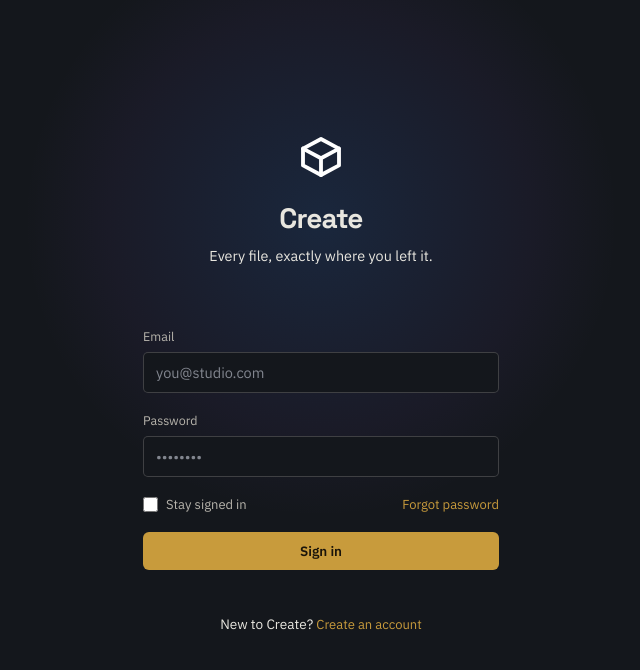
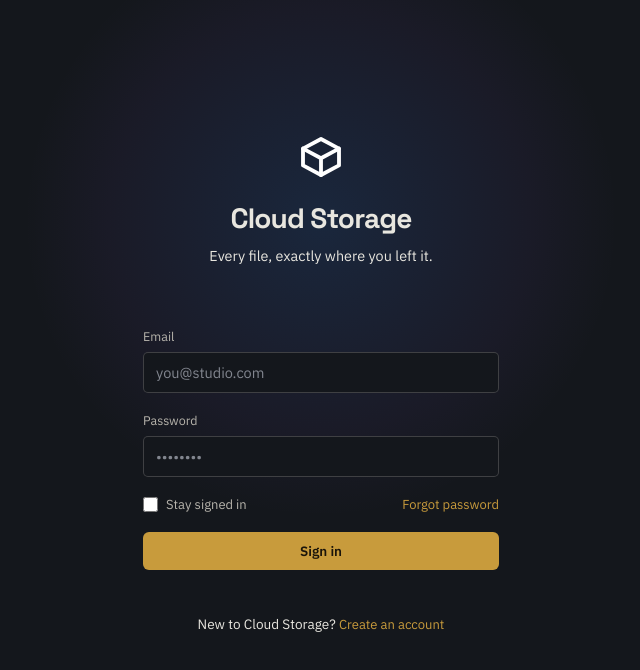
Before and after one commit to mdadnandev/cloud-frontend, a React (Vite) app: page /login in a window 1280 px wide. Shown: the top 670 px of the page, without its empty margins (319-959 px from the left). Built offline with nearby package versions, Linux system fonts and the light colour scheme; no server answers.

Commit message:
Update project

```diff
--- a/src/components/Sidebar.jsx
+++ b/src/components/Sidebar.jsx
@@ -26,7 +26,7 @@ export default function Sidebar({ activeView, onViewChange, onUploadClick, isOpe
               <path d="M2.5 6.5 10 10.5l7.5-4M10 10.5v7" />
             </svg>
           </div>
-          <span>Create</span>
+          <span>Cloud Storage</span>
         </div>
 
         {/* Upload Action */}
--- a/src/pages/LoginPage.jsx
+++ b/src/pages/LoginPage.jsx
@@ -36,7 +36,7 @@ export default function LoginPage() {
             <path d="M2.5 6.5 10 10.5l7.5-4M10 10.5v7" />
           </svg>
         </div>
-        <h1>Create</h1>
+        <h1>Cloud Storage</h1>
         <p>Every file, exactly where you left it.</p>
       </div>
 
@@ -92,7 +92,7 @@ export default function LoginPage() {
         </form>
 
         <div className="auth-foot">
-          New to Create? <Link to="/register" className="link">Create an account</Link>
+          New to Cloud Storage? <Link to="/register" className="link">Create an account</Link>
         </div>
       </div>
     </div>
--- a/src/pages/RegisterPage.jsx
+++ b/src/pages/RegisterPage.jsx
@@ -43,7 +43,7 @@ export default function RegisterPage() {
             <path d="M2.5 6.5 10 10.5l7.5-4M10 10.5v7" />
           </svg>
         </div>
-        <h1>Create</h1>
+        <h1>Cloud Storage</h1>
         <p>Start keeping your files in order.</p>
       </div>
 
```
